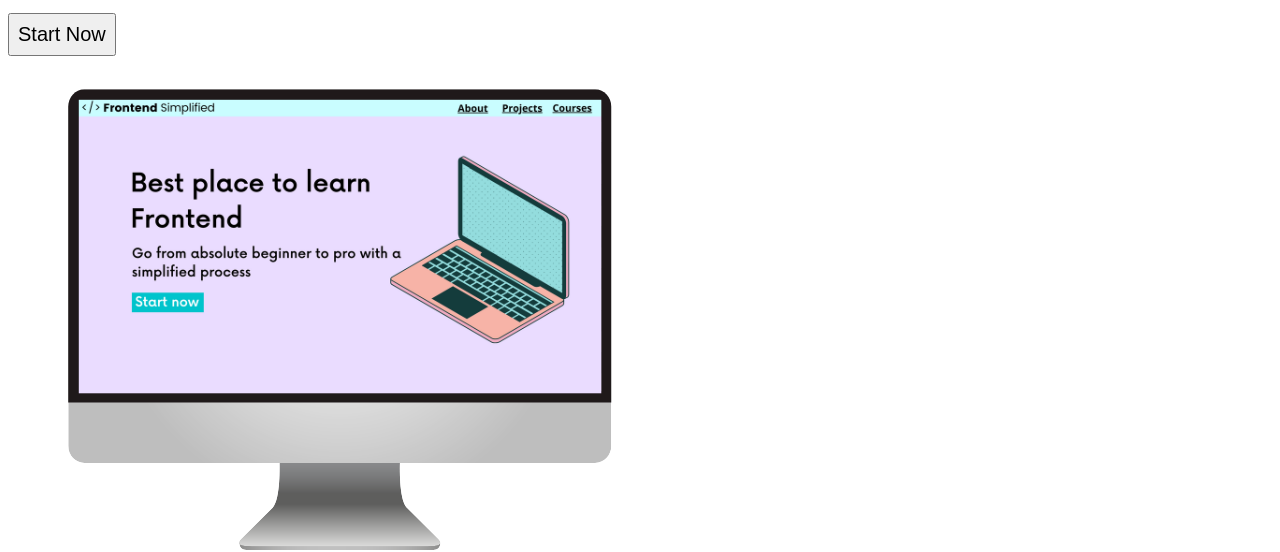
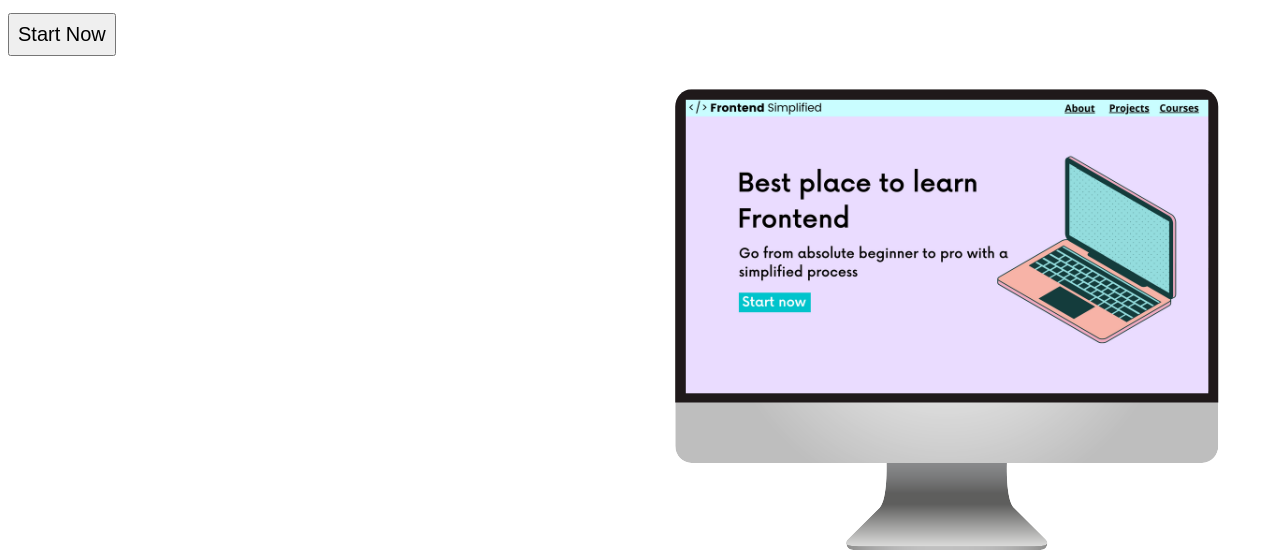
Before and after one commit to Molberda/Frontend-Simplified-sitepractice, a plain HTML site: page index.html in a window 1280 px wide. Shown: the part 248-800 px from the top of the page. Drawn offline with Linux system fonts and the light colour scheme.

Commit message:
added a parent class to the desktop image and moved it to the end using Display:flex justify-content

```diff
--- a/index.html
+++ b/index.html
@@ -22,8 +22,8 @@
         <p>Go from absolute beginner to pro with a simplified process</p>
       </header>
       <button class="start_1">Start Now</button>
-      <figure class="lap">
-        <img src="./Assets/laptop.png" alt="home page image" />
+      <figure class="lap_father">
+        <img src="./Assets/laptop.png" alt="home page image" class="lap"/>
       </figure>
     </section>
     <main>
--- a/style.css
+++ b/style.css
@@ -1,4 +1,6 @@
-
+.lap_father{
+    display: flex; justify-content: end;align-items: center;
+}
 button{
     font-size: 20px;
     padding: 8px;
```
